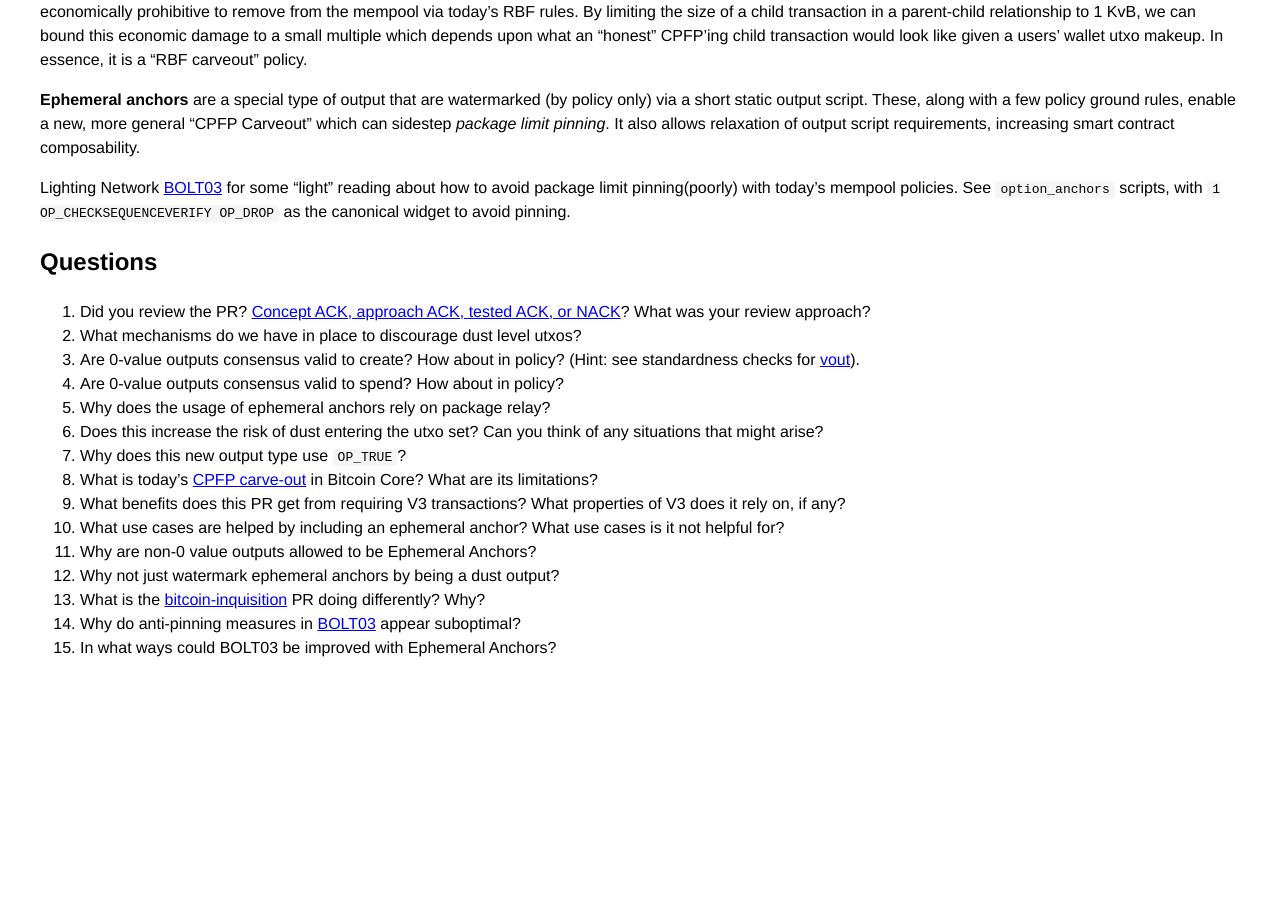
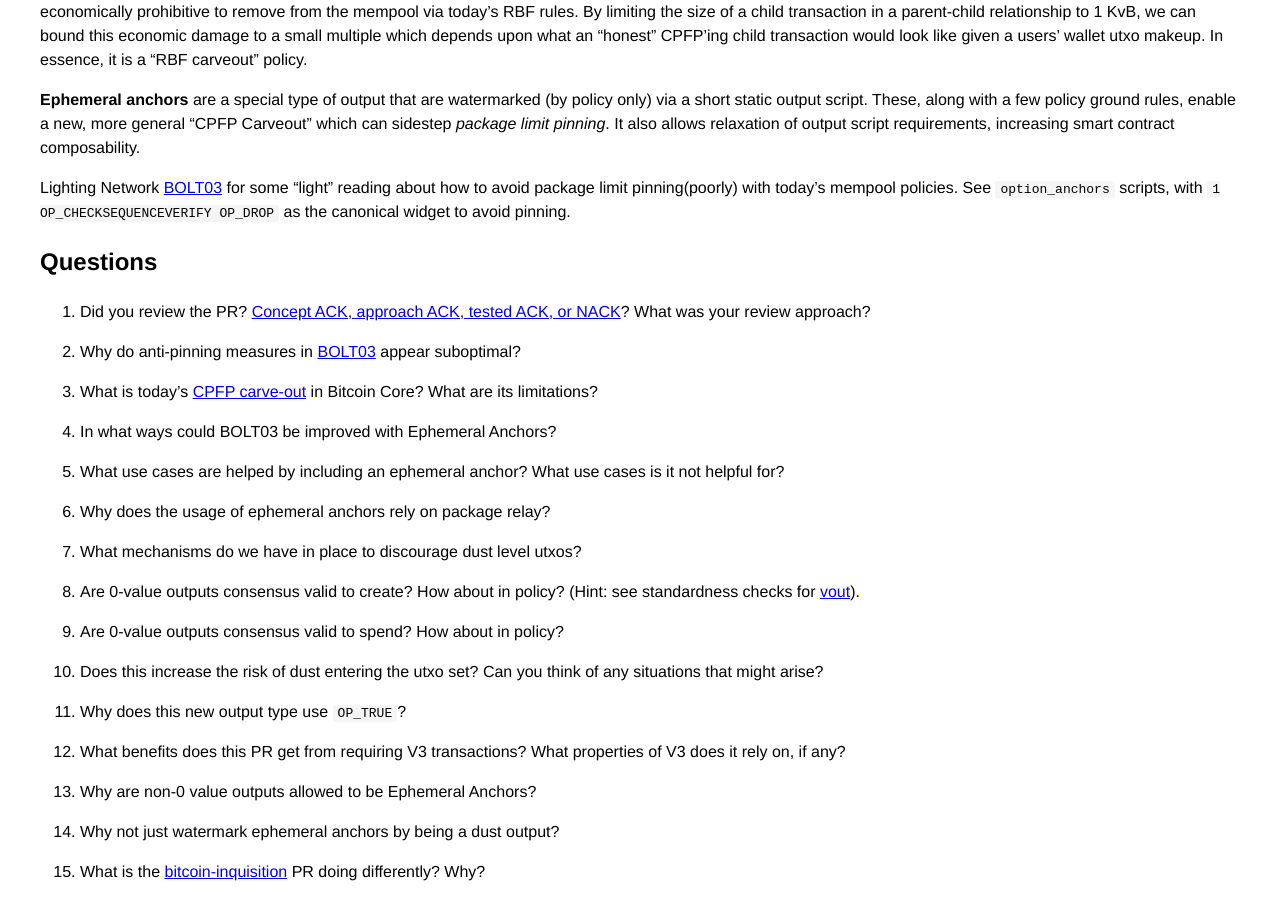
Before and after one commit to bitcoin-core-review-club/website, a Jekyll site: the page built from _posts/2023-03-29-#26403.md, in a window 1280 px wide and 900 px high, scrolled down 622 px. Built offline with Jekyll 4.4.1, drawn with Linux system fonts in a browser that asks for light colours; before the commit the page ends 1298 px from its top, so only the background shows below that.

Commit message:
reorder questions in n26403

```diff
--- a/_posts/2023-03-29-#26403.md
+++ b/_posts/2023-03-29-#26403.md
@@ -31,20 +31,34 @@ Lighting Network [BOLT03](https://github.com/lightning/bolts/blob/master/03-tran
 ## Questions
 
 1. Did you review the PR? [Concept ACK, approach ACK, tested ACK, or NACK](https://github.com/bitcoin/bitcoin/blob/master/CONTRIBUTING.md#peer-review)? What was your review approach?
+
+1. Why do anti-pinning measures in [BOLT03](https://github.com/lightning/bolts/blob/master/03-transactions.md#commitment-transaction-outputs) appear suboptimal?
+
+1. What is today's [CPFP carve-out](https://bitcoinops.org/en/topics/cpfp-carve-out/) in Bitcoin Core? What are its limitations?
+
+1. In what ways could BOLT03 be improved with Ephemeral Anchors?
+
+1. What use cases are helped by including an ephemeral anchor? What use cases is it not helpful for?
+
+1. Why does the usage of ephemeral anchors rely on package relay?
+
 1. What mechanisms do we have in place to discourage dust level utxos?
+
 1. Are 0-value outputs consensus valid to create? How about in policy? (Hint: see standardness checks for [vout](https://github.com/bitcoin/bitcoin/blob/e352f5ab6b60ec1cc549997275e945238508cdee/src/policy/policy.cpp#L133-L148)).
+
 1. Are 0-value outputs consensus valid to spend? How about in policy?
-1. Why does the usage of ephemeral anchors rely on package relay?
+
 1. Does this increase the risk of dust entering the utxo set? Can you think of any situations that might arise?
+
 1. Why does this new output type use `OP_TRUE`?
-1. What is today's [CPFP carve-out](https://bitcoinops.org/en/topics/cpfp-carve-out/) in Bitcoin Core? What are its limitations?
+
 1. What benefits does this PR get from requiring V3 transactions? What properties of V3 does it rely on, if any?
-1. What use cases are helped by including an ephemeral anchor? What use cases is it not helpful for?
+
 1. Why are non-0 value outputs allowed to be Ephemeral Anchors?
+
 1. Why not just watermark ephemeral anchors by being a dust output?
+
 1. What is the [bitcoin-inquisition](https://github.com/bitcoin-inquisition/bitcoin/pull/23) PR doing differently? Why?
-1. Why do anti-pinning measures in [BOLT03](https://github.com/lightning/bolts/blob/master/03-transactions.md#commitment-transaction-outputs) appear suboptimal?
-1. In what ways could BOLT03 be improved with Ephemeral Anchors?
 
 <!--
 ## Meeting Log
```
